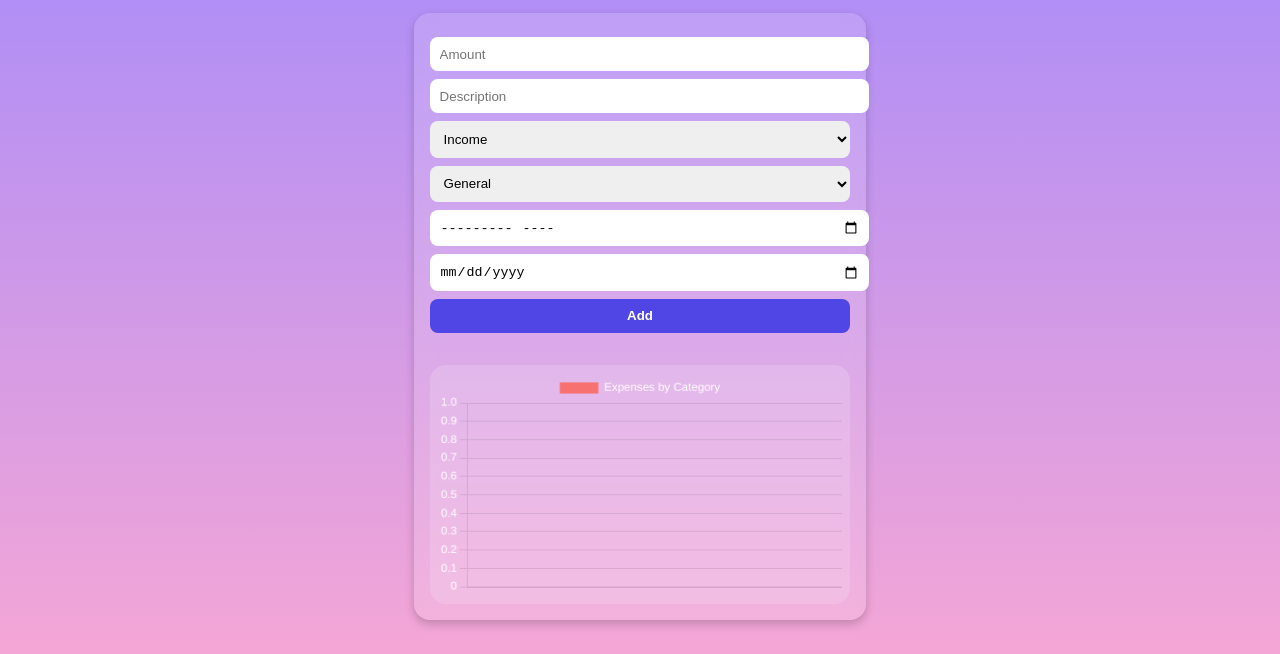
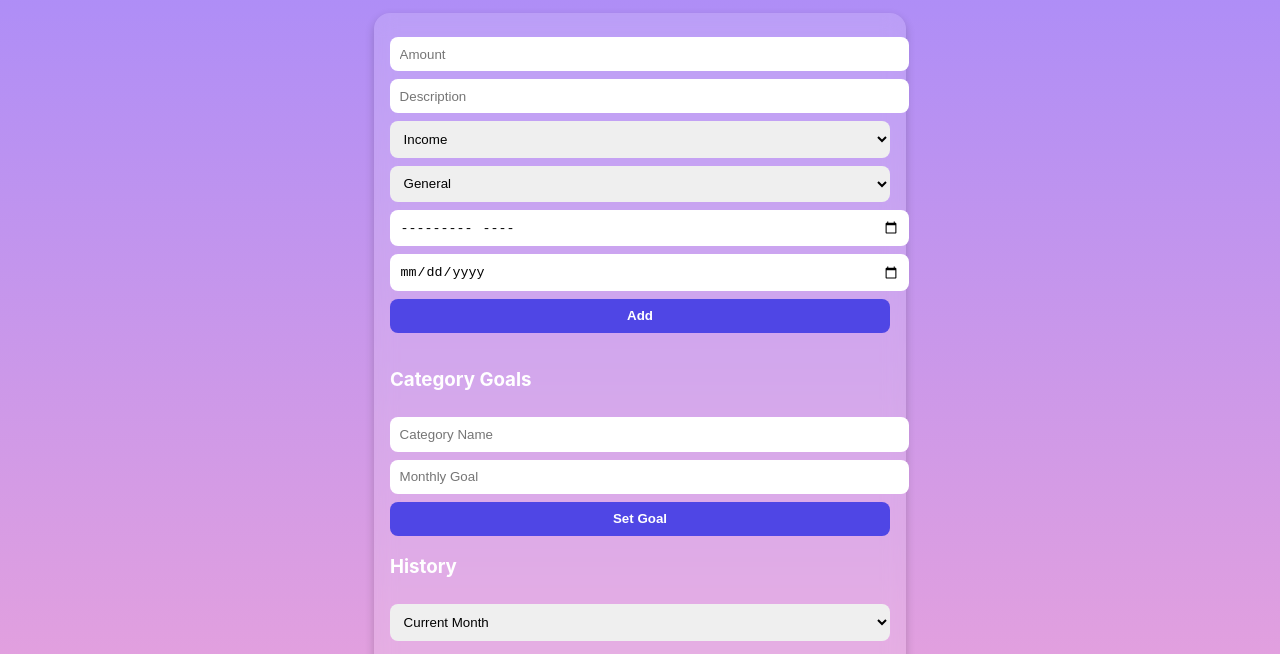
Before and after one commit to abigailmontag/budget, a plain HTML site: page index.html in a window 1280 px wide. Shown: the part 99-753 px from the top of the page. Drawn offline with nearby package versions, Linux system fonts and the light colour scheme.

Commit message:
index.html

```diff
--- a/index.html
+++ b/index.html
@@ -1,53 +1,33 @@
 <!DOCTYPE html>
 <html lang="en">
 <head>
-  <meta charset="UTF-8" />
-  <meta name="viewport" content="width=device-width, initial-scale=1.0" />
-  <meta name="theme-color" content="#4f46e5" />
-  <link rel="manifest" href="manifest.json" />
+<meta charset="UTF-8">
+<meta name="viewport" content="width=device-width, initial-scale=1.0">
+<meta name="theme-color" content="#4f46e5">
+<link rel="manifest" href="manifest.json">
 <title>Budget Tracker</title>
 <script src="https://cdn.jsdelivr.net/npm/chart.js"></script>
 <style>
-    body {
-      font-family: -apple-system, BlinkMacSystemFont, "Segoe UI", Roboto, sans-serif;
-      background: linear-gradient(180deg, #a78bfa 0%, #f9a8d4 100%);
-      margin: 0; padding: 0;
-      color: #fff; min-height: 100vh;
-      display: flex; flex-direction: column; align-items: center;
-    }
-    header { text-align: center; margin-top: 1rem; }
-    h1 { margin: 0; font-size: 1.8rem; }
-    .container {
-      width: 90%; max-width: 420px; background: rgba(255,255,255,0.15);
-      padding: 1rem; border-radius: 1rem; margin-top: 1rem;
-      box-shadow: 0 4px 10px rgba(0,0,0,0.2);
-      backdrop-filter: blur(10px);
-    }
-    input, select, button {
-      width: 100%; padding: 0.6rem; border: none;
-      border-radius: 0.5rem; margin-top: 0.5rem;
-    }
-    button {
-      background-color: #4f46e5; color: white; font-weight: bold;
-    }
-    .list { margin-top: 1rem; max-height: 250px; overflow-y: auto; }
-    .item {
-      background: rgba(0,0,0,0.1);
-      border-radius: 0.5rem;
-      padding: 0.4rem 0.6rem;
-      display: flex; justify-content: space-between; align-items: center;
-      margin-bottom: 0.3rem;
-    }
-    .balance {
-      font-size: 1.5rem; font-weight: bold;
-      text-align: center; margin-top: 1rem;
-    }
-    canvas {
-      margin-top: 1rem;
-      background: rgba(255,255,255,0.15);
-      border-radius: 1rem;
-      padding: 0.5rem;
-    }
+body { font-family: -apple-system,BlinkMacSystemFont,"Segoe UI",Roboto,sans-serif;
+       background: linear-gradient(180deg,#a78bfa 0%,#f9a8d4 100%);
+       margin:0;padding:0;color:#fff;min-height:100vh;
+       display:flex;flex-direction:column;align-items:center; }
+header{text-align:center;margin-top:1rem;}
+h1{margin:0;font-size:1.8rem;}
+.container{width:90%;max-width:500px;background:rgba(255,255,255,0.15);
+  padding:1rem;border-radius:1rem;margin-top:1rem;box-shadow:0 4px 10px rgba(0,0,0,0.2);
+  backdrop-filter: blur(10px);}
+input,select,button{width:100%;padding:0.6rem;border:none;border-radius:0.5rem;margin-top:0.5rem;}
+button{background-color:#4f46e5;color:white;font-weight:bold;}
+.list{margin-top:1rem;max-height:250px;overflow-y:auto;}
+.item{background: rgba(0,0,0,0.1); border-radius:0.5rem;
+  padding:0.4rem 0.6rem; display:flex; justify-content:space-between; align-items:center; margin-bottom:0.3rem;}
+.balance{font-size:1.5rem;font-weight:bold;text-align:center;margin-top:1rem;}
+canvas{margin-top:1rem;background:rgba(255,255,255,0.15);border-radius:1rem;padding:0.5rem;}
+.goal-summary{margin-top:1rem;}
+.goal-item{margin-bottom:0.5rem;}
+.progress-bar{background:#fff3;border-radius:0.3rem;height:1rem;position:relative;}
+.progress-fill{height:100%;border-radius:0.3rem;}
 </style>
 </head>
 <body>
@@ -57,8 +37,8 @@
 </header>
 
 <div class="container">
-    <input type="number" id="amount" placeholder="Amount" />
-    <input type="text" id="note" placeholder="Description" />
+<input type="number" id="amount" placeholder="Amount">
+<input type="text" id="note" placeholder="Description">
 <select id="type">
   <option value="income">Income</option>
   <option value="expense">Expense</option>
@@ -71,91 +51,147 @@
   <option>Utilities</option>
   <option>Entertainment</option>
 </select>
-    <input type="month" id="monthFilter" onchange="update()" />
-    <input type="date" id="date" />
+<input type="month" id="monthFilter" onchange="update()">
+<input type="date" id="date">
 <button onclick="addTransaction()">Add</button>
 
 <div class="list" id="list"></div>
+
+<h3>Category Goals</h3>
+<div id="goalList" class="goal-summary"></div>
+<input type="text" id="goalCategory" placeholder="Category Name">
+<input type="number" id="goalAmount" placeholder="Monthly Goal">
+<button onclick="setGoal()">Set Goal</button>
+
+<h3>History</h3>
+<select id="monthHistory" onchange="loadMonth(this.value)">
+  <option value="">Current Month</option>
+</select>
 
 <canvas id="chart" height="180"></canvas>
 </div>
 
 <script>
-    let transactions = JSON.parse(localStorage.getItem('transactions')) || [];
-    let chart;
+function randomColor(){return '#'+Math.floor(Math.random()*16777215).toString(16);}
+let data=JSON.parse(localStorage.getItem('budgetData'))||{transactions:[],categoryGoals:{},lastMonth:new Date().toISOString().slice(0,7),history:{}};
+const today=new Date();
+const currentMonth=today.toISOString().slice(0,7);
 
-    function update() {
-      const list = document.getElementById('list');
-      list.innerHTML = '';
-      let balance = 0;
-      const monthFilter = document.getElementById('monthFilter').value;
-      const filtered = monthFilter
-        ? transactions.filter(t => t.date.slice(0,7) === monthFilter)
-        : transactions;
-
-      filtered.forEach((t, i) => {
-        const div = document.createElement('div');
-        div.className = 'item';
-        div.innerHTML = `
-          <span>${t.date} • ${t.category} • ${t.note}</span>
-          <span>${t.type === 'income' ? '+' : '-'}$${t.amount.toFixed(2)}</span>
-          <button style="background:none;border:none;color:white;font-size:1rem" onclick="removeTransaction(${i})">🗑️</button>
-        `;
-        list.appendChild(div);
-        balance += t.type === 'income' ? t.amount : -t.amount;
-      });
-
-      document.getElementById('balance').textContent = 'Balance: $' + balance.toFixed(2);
-      localStorage.setItem('transactions', JSON.stringify(transactions));
-      renderChart(filtered);
+if(data.lastMonth!==currentMonth){
+  data.history[data.lastMonth]=data.transactions;
+  data.transactions=[];
+  data.lastMonth=currentMonth;
+  localStorage.setItem('budgetData',JSON.stringify(data));
 }
 
-    function addTransaction() {
-      const amount = parseFloat(document.getElementById('amount').value);
-      const note = document.getElementById('note').value;
-      const type = document.getElementById('type').value;
-      const category = document.getElementById('category').value;
-      const date = document.getElementById('date').value || new Date().toISOString().slice(0,10);
-      if (!amount || !note) return alert('Please enter amount and description.');
-      transactions.push({ amount, note, type, category, date });
-      update();
-      document.getElementById('amount').value = '';
-      document.getElementById('note').value = '';
+function populateHistory(){
+  const sel=document.getElementById('monthHistory');
+  sel.innerHTML='<option value="">Current Month</option>';
+  for(const m of Object.keys(data.history).sort().reverse()){
+    sel.innerHTML+=`<option value="${m}">${m}</option>`;
+  }
 }
 
-    function removeTransaction(index) {
-      transactions.splice(index, 1);
+let chart;
+function update(){
+  populateHistory();
+  const list=document.getElementById('list'); list.innerHTML='';
+  const monthFilter=document.getElementById('monthFilter').value;
+  let balance=0;
+  const filtered=monthFilter?data.transactions.filter(t=>t.date.slice(0,7)===monthFilter):data.transactions;
+  filtered.forEach((t,i)=>{
+    const div=document.createElement('div'); div.className='item';
+    div.innerHTML=`<span>${t.date} • ${t.category} • ${t.note}</span>
+                   <span>${t.type==='income'?'+':'-'}$${t.amount.toFixed(2)}</span>
+                   <button style="background:none;border:none;color:white;font-size:1rem" onclick="removeTransaction(${i})">🗑️</button>`;
+    list.appendChild(div);
+    balance+=t.type==='income'?t.amount:-t.amount;
+  });
+  document.getElementById('balance').textContent='Balance: $'+balance.toFixed(2);
+  renderGoals(filtered);
+  renderChart(filtered);
+  renderHistoryChart();
+  localStorage.setItem('budgetData',JSON.stringify(data));
+}
+
+function addTransaction(){
+  const amount=parseFloat(document.getElementById('amount').value);
+  const note=document.getElementById('note').value;
+  const type=document.getElementById('type').value;
+  const category=document.getElementById('category').value;
+  const date=document.getElementById('date').value||new Date().toISOString().slice(0,10);
+  if(!amount||!note)return alert('Enter amount and description');
+  data.transactions.push({amount,note,type,category,date});
+  document.getElementById('amount').value=''; document.getElementById('note').value='';
   update();
 }
 
-    function renderChart(filtered) {
-      const ctx = document.getElementById('chart').getContext('2d');
-      const categories = {};
-      filtered.filter(t => t.type === 'expense').forEach(t => {
-        categories[t.category] = (categories[t.category] || 0) + t.amount;
-      });
+function removeTransaction(index){data.transactions.splice(index,1);update();}
 
-      const data = {
-        labels: Object.keys(categories),
-        datasets: [{
-          label: 'Expenses by Category',
-          data: Object.values(categories),
-          backgroundColor: ['#f87171','#fbbf24','#34d399','#60a5fa','#a78bfa','#f472b6'],
-        }]
-      };
+function setGoal(){
+  const category=document.getElementById('goalCategory').value.trim();
+  const amount=parseFloat(document.getElementById('goalAmount').value);
+  if(!category||!amount)return alert('Enter category and goal amount');
+  data.categoryGoals[category]=amount;
+  document.getElementById('goalCategory').value=''; document.getElementById('goalAmount').value='';
+  update();
+}
 
-      if (chart) chart.destroy();
-      chart = new Chart(ctx, {
-        type: 'bar',
-        data,
-        options: {
-          plugins: { legend: { labels: { color: '#fff' } } },
-          scales: { x: { ticks: { color: '#fff' } }, y: { ticks: { color: '#fff' } } }
+function renderGoals(filtered){
+  const goalList=document.getElementById('goalList'); goalList.innerHTML='';
+  for(const [cat,goal] of Object.entries(data.categoryGoals)){
+    const spent=filtered.filter(t=>t.category===cat && t.type==='expense').reduce((sum,t)=>sum+t.amount,0);
+    const diff=goal-spent;
+    const pct=Math.min((spent/goal)*100,100);
+    const color=diff>=0?'#34d399':'#f87171';
+    const div=document.createElement('div'); div.className='goal-item';
+    div.innerHTML=`<span>${cat}</span>
+    <div class="progress-bar"><div class="progress-fill" style="width:${pct}%;background:${color}"></div></div>
+    <span>Spent: $${spent.toFixed(2)}/$${goal.toFixed(2)} (<strong>${diff>=0?'+':'-'}$${Math.abs(diff).toFixed(2)}</strong>)</span>`;
+    goalList.appendChild(div);
+  }
+}
+
+// Bar chart of current month spent vs goal
+function renderChart(filtered){
+  const ctx=document.getElementById('chart').getContext('2d');
+  const categories={}; for(const cat in data.categoryGoals) categories[cat]=0;
+  filtered.filter(t=>t.type==='expense').forEach(t=>{if(categories[t.category]!==undefined) categories[t.category]+=t.amount;});
+  const labels=Object.keys(categories); const spent=Object.values(categories); const goals=labels.map(l=>data.categoryGoals[l]);
+  const chartData={labels,datasets:[{label:'Spent',data:spent,backgroundColor:'#f87171'},{label:'Goal',data:goals,backgroundColor:'#34d39966'}]};
+  if(chart) chart.destroy();
+  chart=new Chart(ctx,{type:'bar',data:chartData,options:{plugins:{legend:{labels:{color:'#fff'}}},scales:{x:{ticks:{color:'#fff'}},y:{ticks:{color:'#fff'}}}}});
+}
+
+// Historical line chart for past months
+function renderHistoryChart(){
+  let histMonths=Object.keys(data.history).sort();
+  if(histMonths.length===0) return;
+  const ctx=document.getElementById('chart').getContext('2d');
+  const labels=histMonths;
+  const datasets=Object.keys(data.categoryGoals).map(cat=>{
+    return {
+      label:cat,
+      data:labels.map(m=>{
+        const monthData=data.history[m]||[];
+        return monthData.filter(t=>t.category===cat && t.type==='expense').reduce((sum,t)=>sum+t.amount,0);
+      }),
+      borderColor: randomColor(),
+      fill:false
     }
   });
+  // Temporary merge bar + line
+  if(chart) chart.destroy();
+  chart=new Chart(ctx,{type:'line',data:{labels,datasets},options:{plugins:{legend:{labels:{color:'#fff'}}},scales:{x:{ticks:{color:'#fff'}},y:{ticks:{color:'#fff'}}}}});
 }
 
-    if ('serviceWorker' in navigator) navigator.serviceWorker.register('service-worker.js');
+function loadMonth(month){
+  if(!month){data.transactions=[];update();return;}
+  data.transactions=data.history[month]||[];
+  update();
+}
+
+if('serviceWorker' in navigator) navigator.serviceWorker.register('service-worker.js');
 update();
 </script>
 </body>
```
Lines whose indentation alone changed are shown as unchanged.
